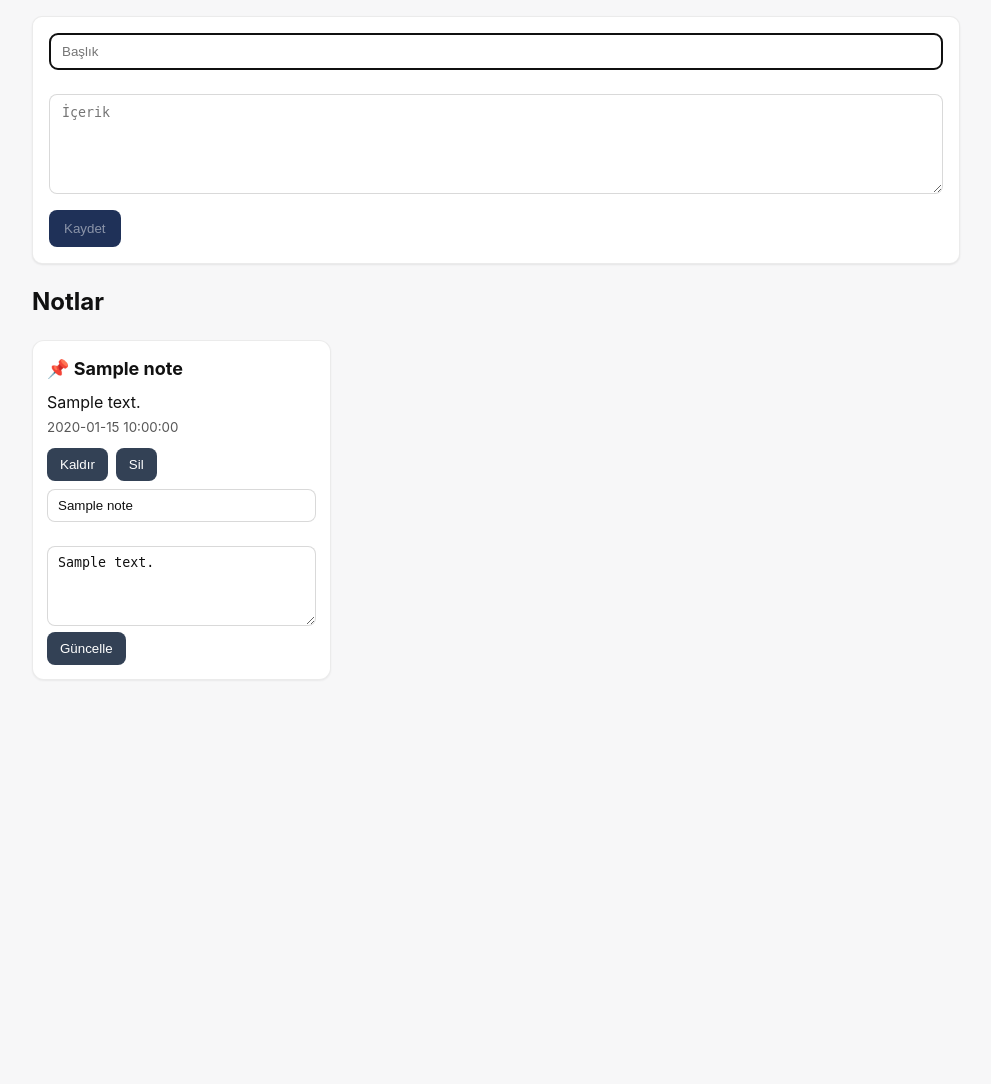
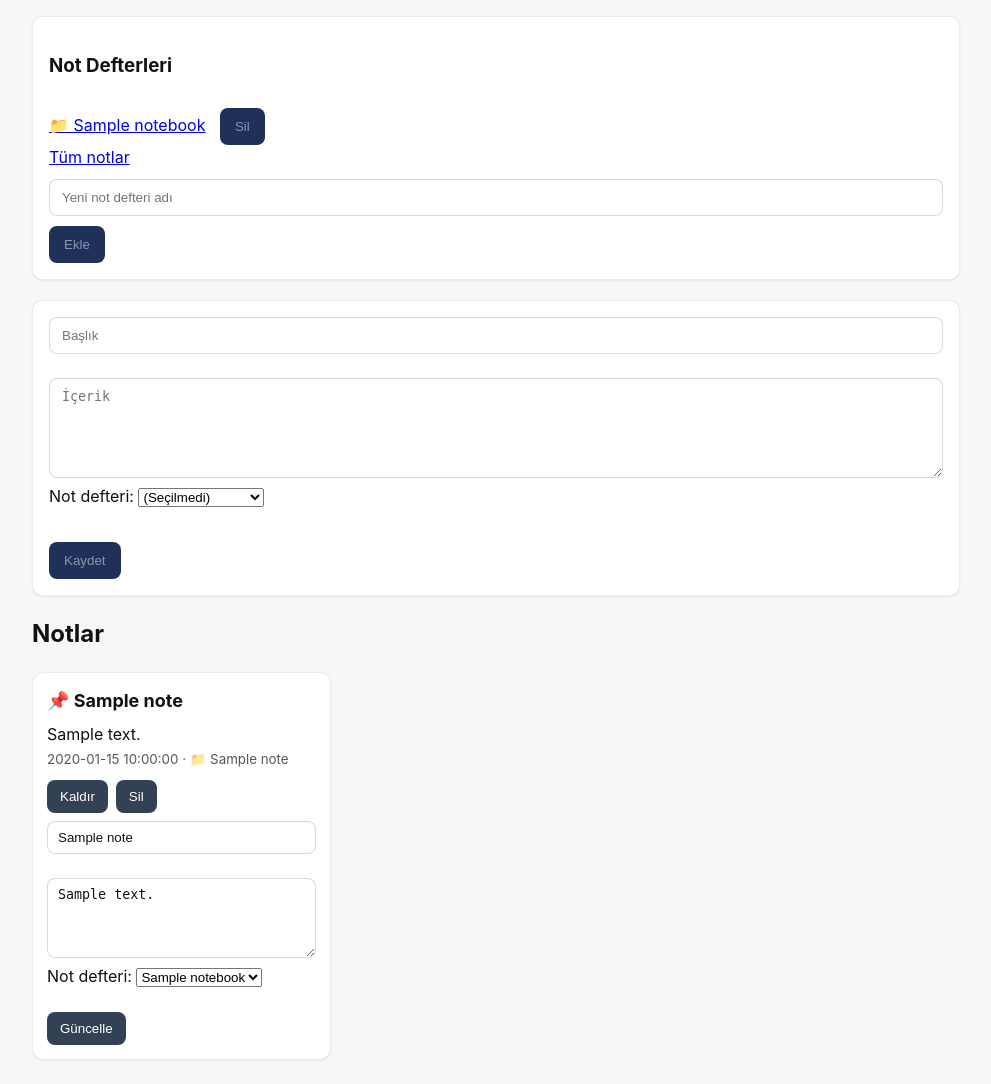
Before and after one commit to minasenel/notes-postgresql, a Flask app: page /?notebook=1 in a window 1280 px wide. Shown: the part 115-1199 px from the top of the page, without its empty margins (144-1135 px from the left). Before the commit the page ends 795 px from the top, so only its background shows below. Run offline with Flask 3, Linux system fonts and the light colour scheme; the visitor is signed in with stand-in values (Sample User, id 1); a database or web service that is not in the repository returns one stand-in record (values such as "Sample title"); some libraries are stand-ins or nearby versions.

Commit message:
feat: create and use notebooks

```diff
--- a/app.py
+++ b/app.py
@@ -27,14 +27,40 @@ cur = conn.cursor()
 def index():
     # Kullanıcı oturumuna göre notları çek
     if "user_id" in session:
-        cur.execute(
-            "SELECT id, title, content, created_at, pinned FROM notes WHERE user_id = %s ORDER BY pinned DESC, created_at DESC;",
-            (session["user_id"],)
-        )
+        notebook_filter = request.args.get("notebook")
+        # Not defterlerini getir
+        cur.execute("SELECT id, name FROM notebooks WHERE user_id = %s ORDER BY name ASC;", (session["user_id"],))
+        notebooks = cur.fetchall()
+        # Notları getir (notebook filtresi varsa uygula)
+        if notebook_filter:
+            cur.execute(
+                """
+                SELECT n.id, n.title, n.content, n.created_at, n.pinned,
+                       nb.id AS notebook_id, nb.name AS notebook_name
+                FROM notes n
+                LEFT JOIN notebooks nb ON nb.id = n.notebook_id
+                WHERE n.user_id = %s AND n.notebook_id = %s
+                ORDER BY n.pinned DESC, n.created_at DESC;
+                """,
+                (session["user_id"], notebook_filter)
+            )
+        else:
+            cur.execute(
+                """
+                SELECT n.id, n.title, n.content, n.created_at, n.pinned,
+                       nb.id AS notebook_id, nb.name AS notebook_name
+                FROM notes n
+                LEFT JOIN notebooks nb ON nb.id = n.notebook_id
+                WHERE n.user_id = %s
+                ORDER BY n.pinned DESC, n.created_at DESC;
+                """,
+                (session["user_id"],)
+            )
         notes = cur.fetchall()
     else:
         notes = []
-    return render_template("index.html", notes=notes)
+        notebooks = []
+    return render_template("index.html", notes=notes, notebooks=notebooks)
 
 @app.post("/notes")
 def create_note():
@@ -42,9 +68,11 @@ def create_note():
         return redirect("/login")
     title = request.form["title"] #burada title ve content formlarından gelen verileri alıyoruz.
     content = request.form["content"]
+    notebook_id_raw = request.form.get("notebook_id")
+    notebook_id = int(notebook_id_raw) if notebook_id_raw else None
     cur.execute(
-        "INSERT INTO notes (title, content, user_id) VALUES (%s, %s, %s)", #burada notes tablosuna title, content ve user_id verilerini ekliyoruz.
-        (title, content, session["user_id"])
+        "INSERT INTO notes (title, content, user_id, notebook_id) VALUES (%s, %s, %s, %s)", #burada notes tablosuna title, content, user_id ve notebook_id verilerini ekliyoruz.
+        (title, content, session["user_id"], notebook_id)
     )
     conn.commit()
     return redirect("/")
@@ -63,7 +91,9 @@ def update_note(note_id: int):
         return redirect("/login")
     title = request.form["title"]
     content = request.form["content"]
-    cur.execute("UPDATE notes SET title = %s, content = %s WHERE id = %s AND user_id = %s", (title, content, note_id, session["user_id"])) #burada sadece kendi notunu güncellemesine izin veriyoruz.
+    notebook_id_raw = request.form.get("notebook_id")
+    notebook_id = int(notebook_id_raw) if notebook_id_raw else None
+    cur.execute("UPDATE notes SET title = %s, content = %s, notebook_id = %s WHERE id = %s AND user_id = %s", (title, content, notebook_id, note_id, session["user_id"])) #burada sadece kendi notunu güncellemesine izin veriyoruz.
     conn.commit()
     return redirect("/")
 
@@ -76,6 +106,27 @@ def toggle_pin(note_id: int):
         "UPDATE notes SET pinned = NOT COALESCE(pinned, FALSE) WHERE id = %s AND user_id = %s",
         (note_id, session["user_id"])
     )
+    conn.commit()
+    return redirect("/")
+
+# Notebooks CRUD (simple create/delete + list via index)
+@app.post("/notebooks")
+def create_notebook():
+    if "user_id" not in session:
+        return redirect("/login")
+    name = request.form["name"].strip()
+    if not name:
+        return redirect("/")
+    cur.execute("INSERT INTO notebooks (name, user_id) VALUES (%s, %s)", (name, session["user_id"]))
+    conn.commit()
+    return redirect("/")
+
+@app.post("/notebooks/<int:notebook_id>/delete")
+def delete_notebook(notebook_id: int):
+    if "user_id" not in session:
+        return redirect("/login")
+    # Not defteri sadece sahibince silinebilir
+    cur.execute("DELETE FROM notebooks WHERE id = %s AND user_id = %s", (notebook_id, session["user_id"]))
     conn.commit()
     return redirect("/")
 
--- a/templates/index.html
+++ b/templates/index.html
@@ -24,6 +24,31 @@
             </div>
         </div>
 
+        <!-- Notebooks section -->
+        {% if session.username %}
+        <div class="create-card" style="margin-bottom:20px;">
+            <h3>Not Defterleri</h3>
+            <div style="margin-bottom:10px;">
+                {% if notebooks and notebooks|length > 0 %}
+                    {% for nb in notebooks %}
+                        <a href="/?notebook={{ nb[0] }}" style="margin-right:10px;">📁 {{ nb[1] }}</a>
+                        <form method="POST" action="/notebooks/{{ nb[0] }}/delete" style="display:inline;">
+                            <button type="submit">Sil</button>
+                        </form>
+                        <br>
+                    {% endfor %}
+                    <a href="/">Tüm notlar</a>
+                {% else %}
+                    <em>Henüz not defteri yok.</em>
+                {% endif %}
+            </div>
+            <form method="POST" action="/notebooks">
+                <input type="text" name="name" placeholder="Yeni not defteri adı" required>
+                <button type="submit">Ekle</button>
+            </form>
+        </div>
+        {% endif %}
+
         <!-- Create card -->
         {% if session.username %}
         <div class="create-card">
@@ -32,6 +57,16 @@
                 <br><br>
                 <textarea name="content" placeholder="İçerik" required></textarea>
                 <br>
+                {% if notebooks and notebooks|length > 0 %}
+                <label for="notebook_id">Not defteri:</label>
+                <select name="notebook_id" id="notebook_id">
+                    <option value="">(Seçilmedi)</option>
+                    {% for nb in notebooks %}
+                        <option value="{{ nb[0] }}">{{ nb[1] }}</option>
+                    {% endfor %}
+                </select>
+                <br><br>
+                {% endif %}
                 <button type="submit">Kaydet</button>
             </form>
         </div>
@@ -49,7 +84,7 @@
                     {{ note[1] }}
                 </h3>
                 <p>{{ note[2] }}</p>
-                <small>{{ note[3] }}</small>
+                <small>{{ note[3] }}{% if note[6] %} · 📁 {{ note[6] }}{% endif %}</small>
                 {% if session.username %}
                 <div class="card-actions">
                     <form method="POST" action="/notes/{{ note[0] }}/pin">
@@ -64,6 +99,16 @@
                     <br><br>
                     <textarea name="content" required>{{ note[2] }}</textarea>
                     <br>
+                    {% if notebooks and notebooks|length > 0 %}
+                    <label for="notebook_id_{{ note[0] }}">Not defteri:</label>
+                    <select name="notebook_id" id="notebook_id_{{ note[0] }}">
+                        <option value="">(Seçilmedi)</option>
+                        {% for nb in notebooks %}
+                            <option value="{{ nb[0] }}" {% if note[5] == nb[0] %}selected{% endif %}>{{ nb[1] }}</option>
+                        {% endfor %}
+                    </select>
+                    <br><br>
+                    {% endif %}
                     <button type="submit">Güncelle</button>
                 </form>
                 {% endif %}
```
